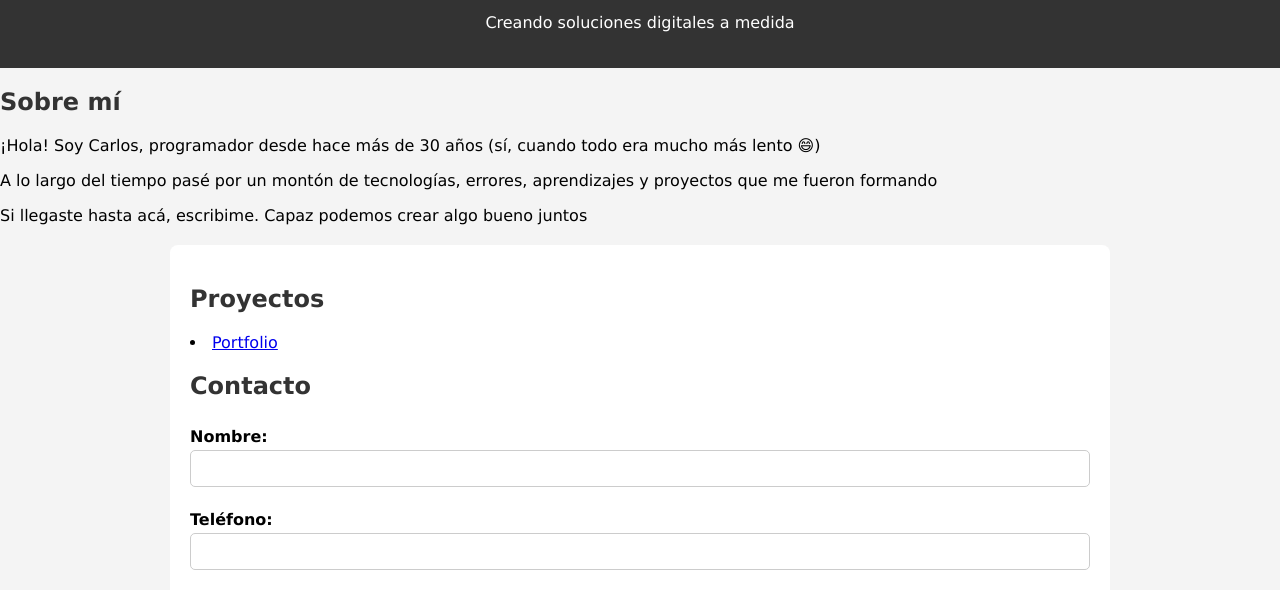
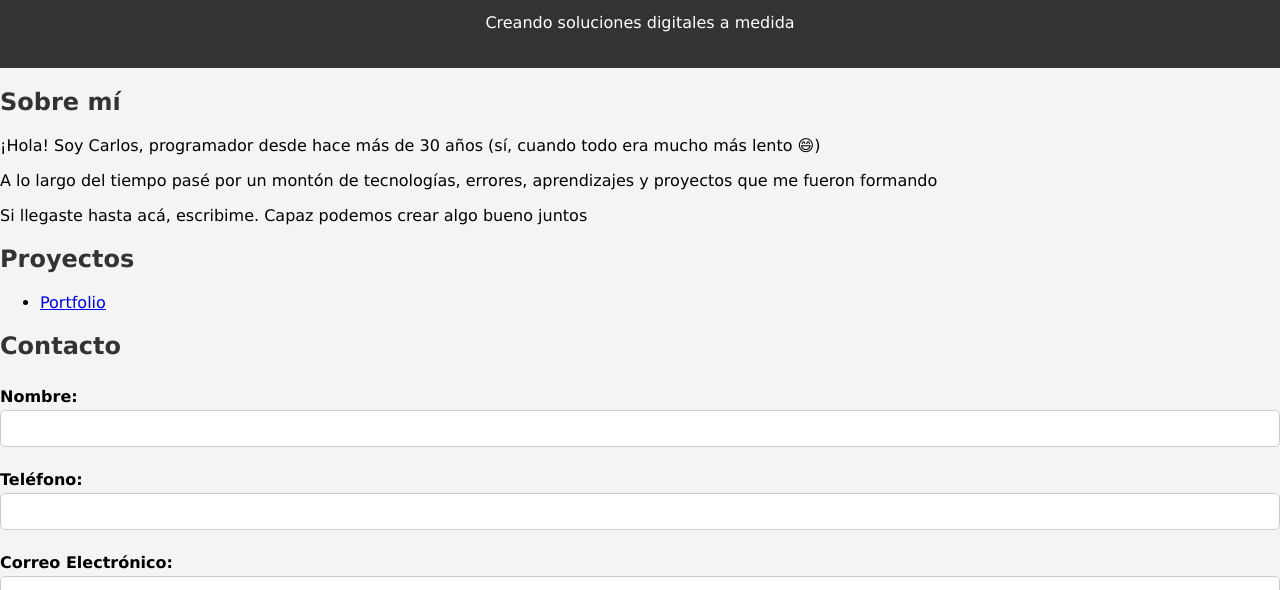
Before and after one commit to camicamila93/Prueba, a plain HTML site: page index.html in a window 1280 px wide. Shown: the part 96-686 px from the top of the page. Drawn offline with Linux system fonts and the light colour scheme.

Commit message:
Update index.html

```diff
--- a/index.html
+++ b/index.html
@@ -19,14 +19,13 @@
     <p>A lo largo del tiempo pasé por un montón de tecnologías, errores, aprendizajes y proyectos que me fueron formando</p>
     <p>Si llegaste hasta acá, escribime. Capaz podemos crear algo bueno juntos</p>
 </section>
-
-    <main>
-        <section>
+<section>
     <h2>Proyectos</h2>
-
- <li><a href="portfolio.html">Portfolio</a></li>
-
+    <ul>
+      <li><a href="portfolio.html">Portfolio </a></li>
+    </ul>
   </section>
+    <section></section>
 
         <!-- Formulario de contacto -->
         <section class="contacto">
```
